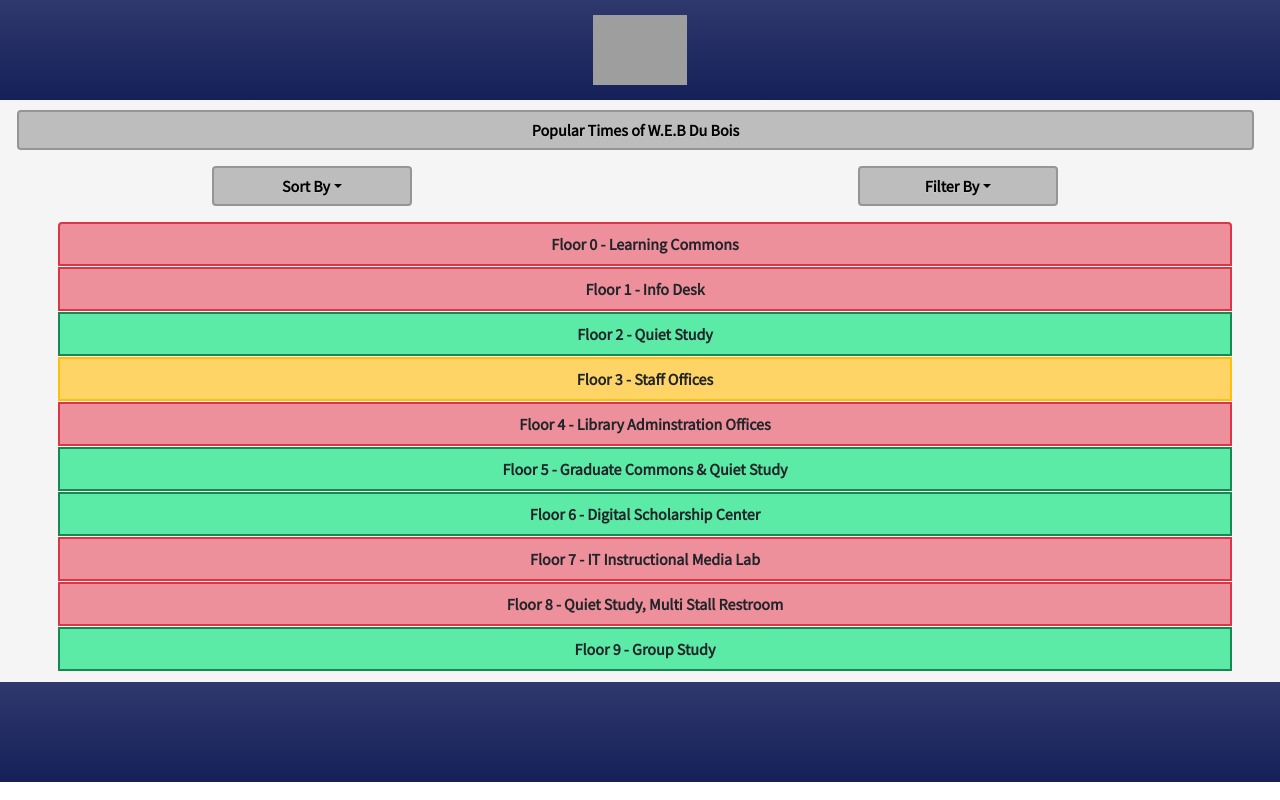
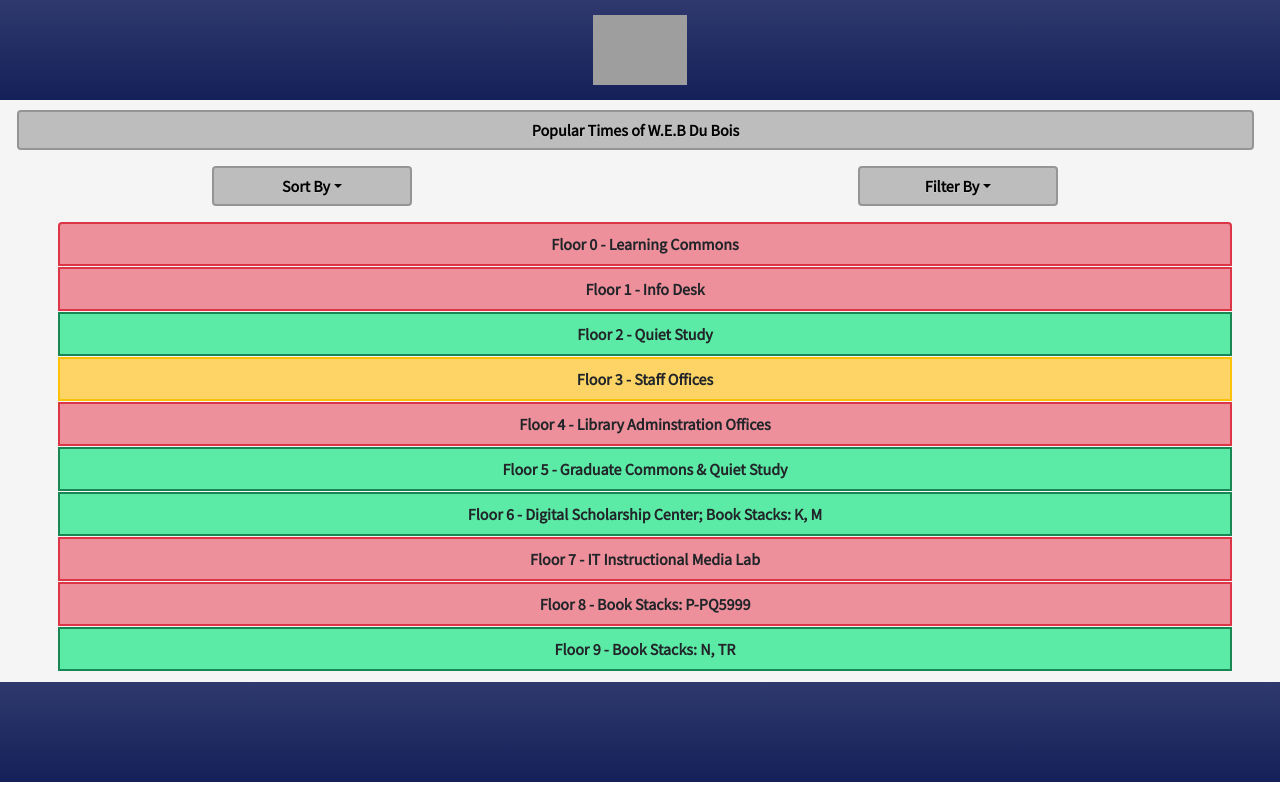
Before and after one commit to abigail432/325_runtime_terror, a React (Create React App) app in the folder my-app/: page / in a window 1280 px wide. Built offline with nearby package versions, Linux system fonts and the light colour scheme; grey boxes are pictures that could not be loaded.

Commit message:
title updated

```diff
--- a/my-app/src/App.js
+++ b/my-app/src/App.js
@@ -24,24 +24,24 @@ const initialFloors = [
   {floor: 3, busy: 1, type:1, title: "Staff Offices"},
   {floor: 4, busy: 2, type:2, title: "Library Adminstration Offices"},
   {floor: 5, busy: 0, type:0, title: "Graduate Commons & Quiet Study"},
-  {floor: 6, busy: 0, type:2, title:"Digital Scholarship Center"},
+  {floor: 6, busy: 0, type:2, title:"Digital Scholarship Center; Book Stacks: K, M"},
   {floor: 7, busy: 2, type:2, title:"IT Instructional Media Lab"},
-  {floor: 8, busy: 2, type:0, title:"Quiet Study, Multi Stall Restroom"},
-  {floor: 9, busy: 0, type:1, title:"Group Study"},
+  {floor: 8, busy: 2, type:0, title:"Book Stacks: P-PQ5999"},
+  {floor: 9, busy: 0, type:1, title:"Book Stacks: N, TR"},
   {floor: 10, busy: 2, type:2, title:"Learning Resource Center"},
-  {floor: 11, busy: 2, type:0, title:"Quiet Study"},
+  {floor: 11, busy: 2, type:0, title:"Book Stacks: PQ6000-PT"},
   {floor: 12, busy: 2, type:2, title:"Supplemental Instruction"},
   {floor: 13, busy: 2, type:2, title:"Writing Program"},
-  {floor: 14, busy: 0, type:0, title:"Quiet Study"},
-  {floor: 15, busy: 1, type:1, title:"Group Study"},
+  {floor: 14, busy: 0, type:0, title:"Book Stacks: DS-DZ, E, F"},
+  {floor: 15, busy: 1, type:1, title:"Book Stacks: C, D-DR"},
   {floor: 16, busy: 1, type:2, title:"IT Computer Classrooms"},
-  {floor: 17, busy: 1, type:0, title:"Quiet Study"},
-  {floor: 18, busy: 2, type:1, title:"Group Study"},
+  {floor: 17, busy: 1, type:0, title:"Book Stacks: HG2000-HZ, J"},
+  {floor: 18, busy: 2, type:1, title:"Book Stacks: G, H-HG-1999"},
   {floor: 19, busy: 2, type:2, title:"Office of Scholarly Communication"},
-  {floor: 20, busy: 2, type:0, title:"Quiet Study"},
-  {floor: 21, busy: 2, type:1, title:"Group Study"},
+  {floor: 20, busy: 2, type:0, title:"Book Stacks: B, L"},
+  {floor: 21, busy: 2, type:1, title:"Book Stacks: PZ, Z; Juvenile Collection"},
   {floor: 22, busy: 2, type:2, title:"W. E. B. Du Bois Center"},
-  {floor: 23, busy: 2, type:1, title:"Group Study"},
+  {floor: 23, busy: 2, type:1, title:"Books Stacks: Q, R, S, T (except TR), U, V"},
   {floor: 24, busy: 2, type:2, title:"Archives Storage"},
   {floor: 25, busy: 2, type:2, title:"Special Collections"},
   {floor: 26, busy: 2, type:2, title:"Faculty Commons"}
```
